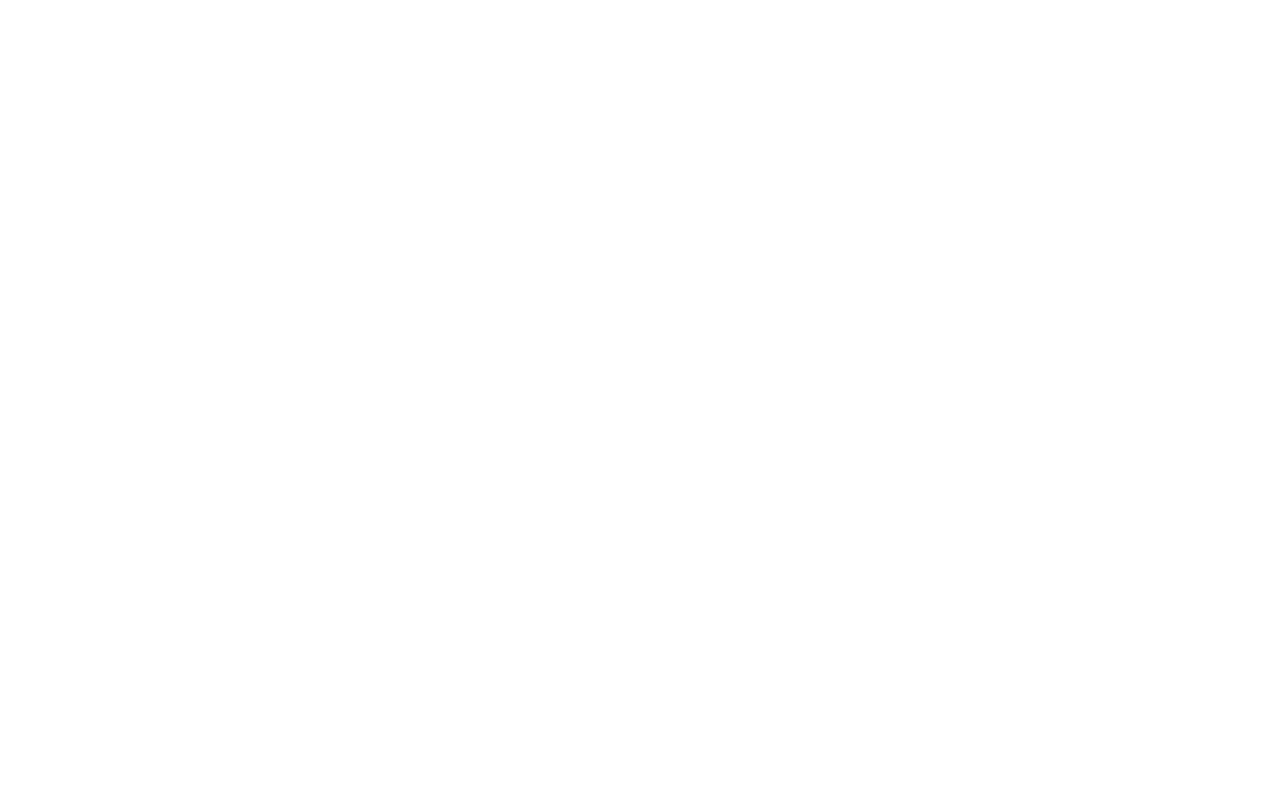
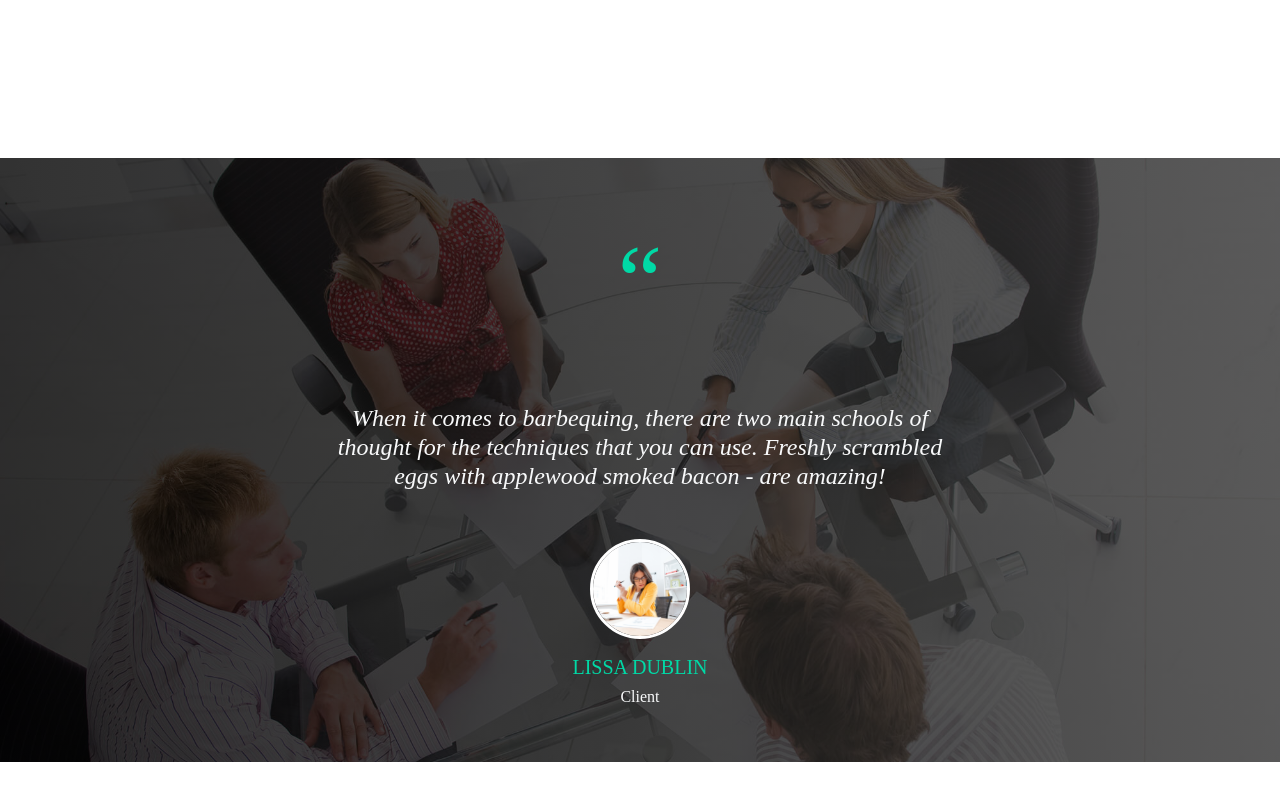
Before and after one commit to AliceColombari/proj-html-vuejs, a Vue app: page / in a window 1280 px wide. Shown: the part 3795-4595 px from the top of the page. Before the commit the page ends 3905 px from the top, so only its background shows below. Built offline with nearby package versions, Linux system fonts and the light colour scheme; a small style sheet from the web is missing.

Commit message:
fifth section complete!

```diff
--- a/package.json
+++ b/package.json
@@ -8,6 +8,7 @@
     "lint": "vue-cli-service lint"
   },
   "dependencies": {
+    "@fontsource/alice": "^4.5.3",
     "@fontsource/quicksand": "^4.5.4",
     "@fontsource/ubuntu": "^4.5.3",
     "bootstrap": "^5.1.3",
--- /dev/null
+++ b/src/components/FifthSection.vue
@@ -0,0 +1,53 @@
+<template>
+  <div class="section-fifth">
+    <div class="container-fluid my-5 py-5 overlay">
+
+        <div class="ms-green virgolette text-center">“</div>
+
+        <h1 class="text-light fst-italic fs-4 my-5 w-50 mx-auto text-center">When it comes to barbequing, there are two main schools of thought for the techniques that you can use. Freshly scrambled eggs with applewood smoked bacon - are amazing!</h1>
+        <div class="client text-center">
+            <img src="../assets/image/businesswoman-analysing-document-P8WSNMC-1024x820.jpg" class="mb-3">
+            <h2 class="text-uppercase ms-green fs-5">Lissa Dublin</h2>
+            <h6 class="text-light">Client</h6>
+        </div>
+
+
+    </div>
+  </div>
+</template>
+
+
+<script>
+export default {
+  name : 'FifthSection'
+}
+</script>
+
+
+<style scoped lang="scss">
+
+    @import '../style/general.scss';
+
+    .section-fifth {
+        background-image: url('../assets/image/four-businesspeople-in-a-boardroom-with-paperwork-PC4V8H4.jpg');
+        background-size: cover;
+        background-position: center;
+
+        .overlay {
+            background-image: linear-gradient(to left, rgba(54, 54, 54, 0.8), rgba(0, 0, 0, 0.8));
+        }
+
+        .virgolette {
+            font-size: 100px;
+        }
+
+        .client img {
+            object-fit: cover;
+            width: 100px;
+            height: 100px;
+            border-radius: 50%;
+            border: 3px solid #fff;
+        }
+    }
+
+</style>
--- a/src/components/MyMain.vue
+++ b/src/components/MyMain.vue
@@ -4,6 +4,7 @@
       <SecondSection/>
       <ThirdSection/>
       <FourthSection/>
+      <FifthSection/>
   </main>
 </template>
 
@@ -13,6 +14,7 @@
 import SecondSection from './SecondSection.vue';
 import ThirdSection from './ThirdSection.vue';
 import FourthSection from './FourthSection.vue';
+import FifthSection from './FifthSection.vue'
 
 export default {
     name: "MyMain",
@@ -20,7 +22,8 @@
         FirstSection,
         SecondSection,
         ThirdSection,
-        FourthSection
+        FourthSection,
+        FifthSection
 
     }
 
--- a/src/style/general.scss
+++ b/src/style/general.scss
@@ -11,7 +11,6 @@
 @import "~@fontsource/quicksand/500.css";
 @import "~@fontsource/quicksand/600.css";
 @import "~@fontsource/quicksand/700.css";
-
 
 *{
     margin: 0;
```
Also changed, not shown: 1 other file (tests, documents, lock files or other folders).
